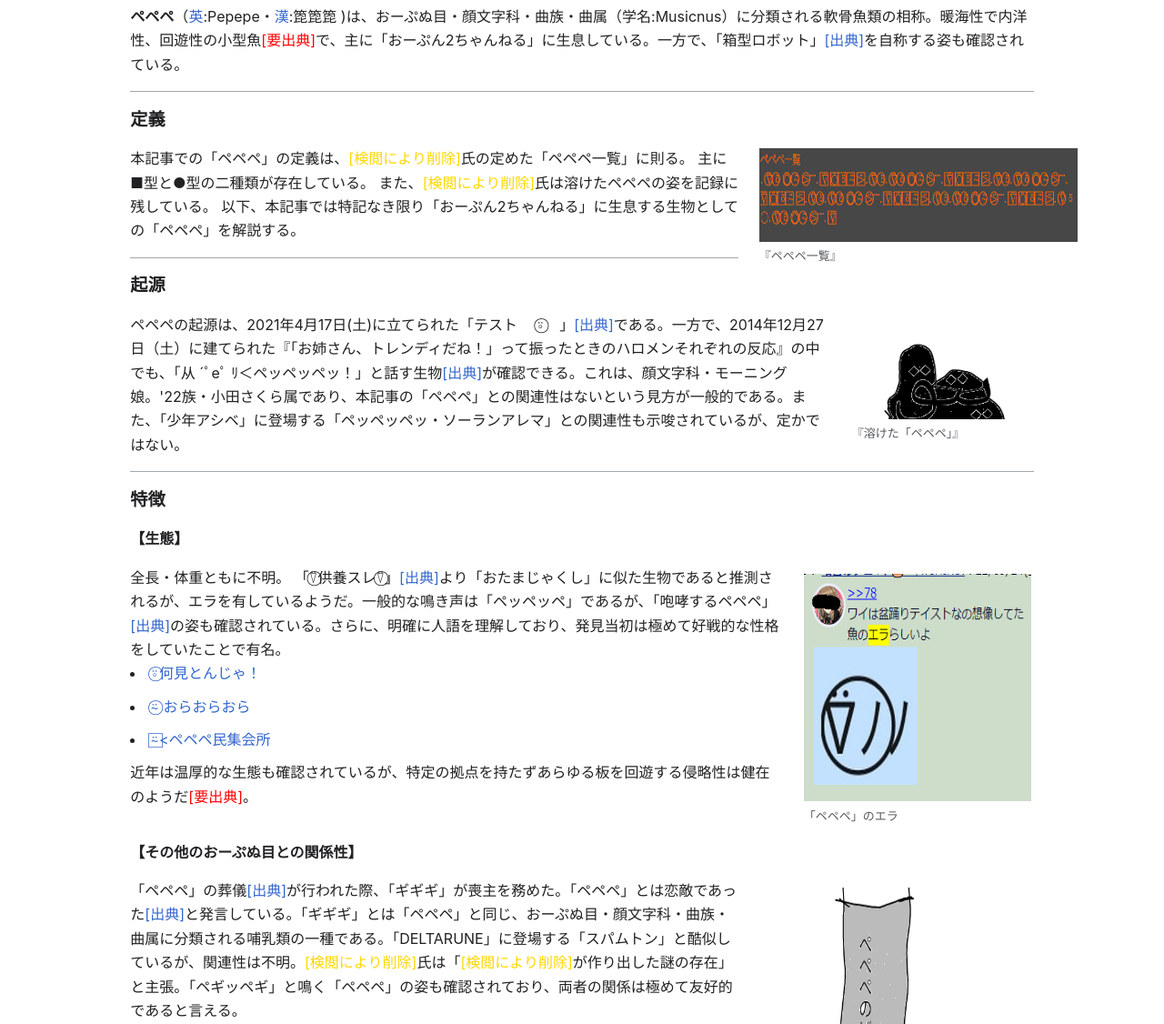
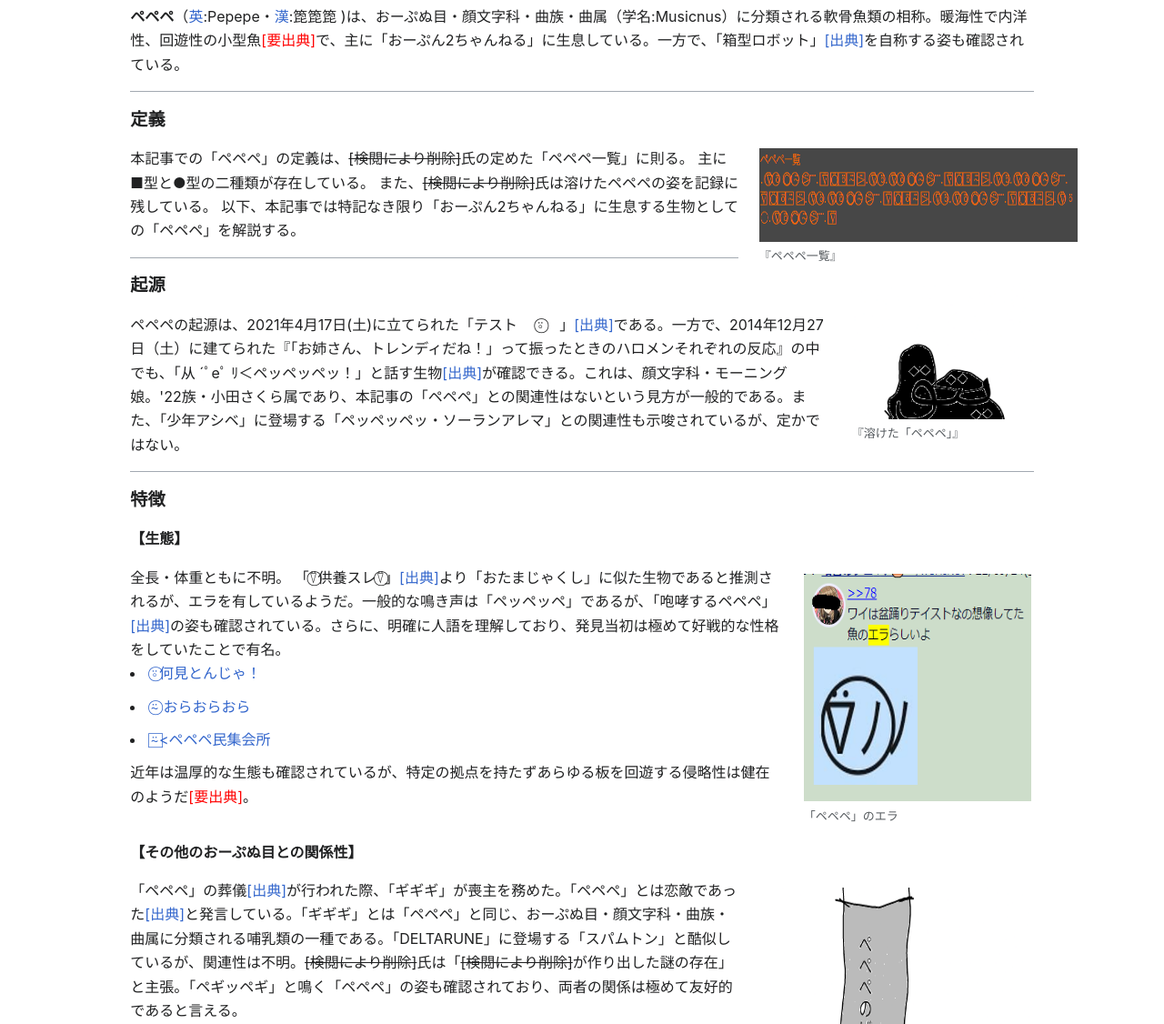
Before and after one commit to openu2ch/1601087953_PEPEPE, a plain HTML site: page what/WIP.html in a window 1280 px wide. Shown: the part 174-1300 px from the top of the page at 91% size. Drawn offline with Linux system fonts and the light colour scheme.

Commit message:
Update WIP.html

```diff
--- a/what/WIP.html
+++ b/what/WIP.html
@@ -66,9 +66,9 @@
 
 <div class="thumb tright"><div class="thumbinner" style="width:200px;"><img alt="" src="melt.png" decoding="async" width="200" height="150" class="thumbimage"></a> <div class="thumbcaption"><div class="magnify"></div>『溶けた「ペペペ」』</div></div></div>
 
-<p>本記事での「ペペペ」の定義は、<font color=ffd700>[検閲により削除]</font>氏の定めた「ペペペ一覧」に則る。
+<p>本記事での「ペペペ」の定義は、<span style=”color:#ffd700;  background-color:#0000;”><s>[検閲により削除]</s></span>氏の定めた「ペペペ一覧」に則る。
 主に■型と●型の二種類が存在している。
-また、<font color=ffd700>[検閲により削除]</font>氏は溶けたペペペの姿を記録に残している。
+また、<span style=”color:#ffd700;  background-color:#0000;”><s>[検閲により削除]</s></span>氏は溶けたペペペの姿を記録に残している。
 
 以下、本記事では特記なき限り「おーぷん2ちゃんねる」に生息する生物としての「ペペペ」を解説する。
 <hr>
@@ -89,7 +89,7 @@
 <br>
 <br>
 <p><b>【その他のおーぷぬ目との関係性】</b><div class="thumb tright"><div class="thumbinner" style="width:302px;"><img alt="" src="baka.png" decoding="async" width="300" height="295" class="thumbimage"></a> <div class="thumbcaption"><div class="magnify"></div>『ペペペのばか』</div></div></div>
-「ペペペ」の葬儀<a href="https://open.open2ch.net/test/read.cgi/1632547866/1646558585/">[出典]</a>が行われた際、「ギギギ」が喪主を務めた。「ペペペ」とは恋敵であった<a href="https://open.open2ch.net/test/read.cgi/1632547866/1646558585/19">[出典]</a>と発言している。「ギギギ」とは「ペペペ」と同じ、おーぷぬ目・顔文字科・曲族・曲属に分類される哺乳類の一種である。「DELTARUNE」に登場する「スパムトン」と酷似しているが、関連性は不明。<font color=ffd700>[検閲により削除]</font>氏は「<font color=ffd700>[検閲により削除]</font>が作り出した謎の存在」と主張。「ペギッペギ」と鳴く「ペペペ」の姿も確認されており、両者の関係は極めて友好的であると言える。
+「ペペペ」の葬儀<a href="https://open.open2ch.net/test/read.cgi/1632547866/1646558585/">[出典]</a>が行われた際、「ギギギ」が喪主を務めた。「ペペペ」とは恋敵であった<a href="https://open.open2ch.net/test/read.cgi/1632547866/1646558585/19">[出典]</a>と発言している。「ギギギ」とは「ペペペ」と同じ、おーぷぬ目・顔文字科・曲族・曲属に分類される哺乳類の一種である。「DELTARUNE」に登場する「スパムトン」と酷似しているが、関連性は不明。<span style=”color:#ffd700;  background-color:#0000;”><s>[検閲により削除]</s></span>氏は「<span style=”color:#ffd700;  background-color:#0000;”><s>[検閲により削除]</s></span>が作り出した謎の存在」と主張。「ペギッペギ」と鳴く「ペペペ」の姿も確認されており、両者の関係は極めて友好的であると言える。
 <hr>
 <h3 class="in-block"><span id="関連項目"></span><span class="mw-headline" id="#!">関連項目</span><span class="mw-editsection"></span></h3>
 
```
